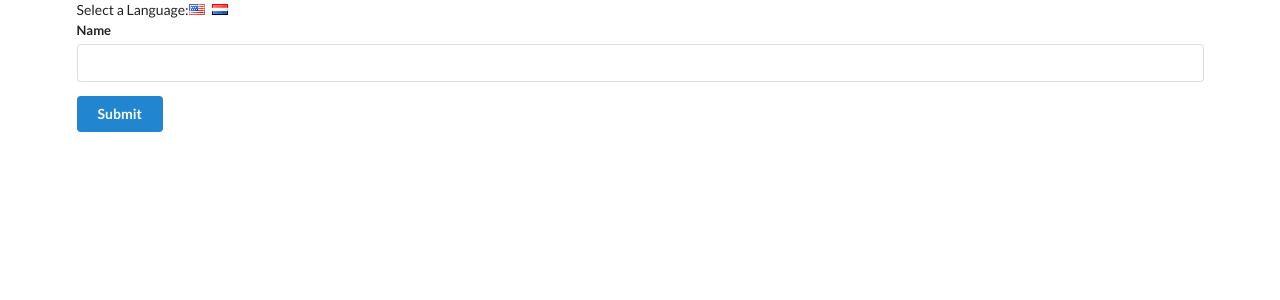
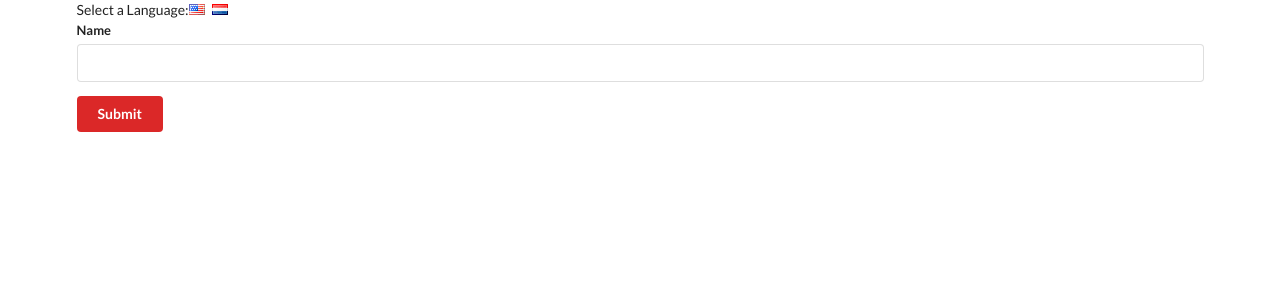
Before and after one commit to builtbyjosh/translate-with-context, a React (Create React App) app: page / in a window 1280 px wide. Shown: the top 300 px of the page. Built offline with nearby package versions, Linux system fonts and the light colour scheme.

Commit message:
implimented another context

```diff
--- a/src/components/App.js
+++ b/src/components/App.js
@@ -1,12 +1,21 @@
 import React, { Component } from 'react'
 import UserCreate from './UserCreate'
 import LanguageContext from '../contexts/LanguageContext'
+import ColorContext from '../contexts/ColorContext'
 
  class App extends Component {
-  state = {language: 'english'}
+  state = {
+    language: 'english',
+    color: 'red'
+  }
 
   onLanguageChange = (language) => {
     this.setState({ language })
+    this.onColorSelect()
+  }
+
+  onColorSelect = () => {
+    this.state.language === 'english' ? this.setState({color: 'primary'}) : this.setState({color: 'red'})
   }
 
   render() {
@@ -18,7 +27,9 @@ import LanguageContext from '../contexts/LanguageContext'
           <i className="flag nl" onClick={() => this.onLanguageChange('dutch')} />
         </div>
         <LanguageContext.Provider value={this.state.language}>
-          <UserCreate />
+          <ColorContext.Provider value={this.state.color}>
+            <UserCreate />
+          </ColorContext.Provider>
         </LanguageContext.Provider>
 
       </div>
--- a/src/components/Button.js
+++ b/src/components/Button.js
@@ -1,5 +1,6 @@
 import React, { Component } from 'react';
 import LanguageContext from '../contexts/LanguageContext';
+import ColorContext from '../contexts/ColorContext';
 
 class Button extends Component {
   renderSubmit(value) {
@@ -7,11 +8,17 @@ class Button extends Component {
   }
   render() {
     return (
-    <button className="ui button primary">
-      <LanguageContext.Consumer>
-        {(value) => this.renderSubmit(value)}
-      </LanguageContext.Consumer>
-    </button>
+      <ColorContext.Consumer>
+      {(color) => (
+        <button className={`ui button ${color}`}>
+          <LanguageContext.Consumer>
+            {(value) => this.renderSubmit(value)}
+          </LanguageContext.Consumer>
+        </button>
+      )}
+
+      </ColorContext.Consumer>
+
     )
   }
 }
--- /dev/null
+++ b/src/contexts/ColorContext.js
@@ -0,0 +1,2 @@
+import React from 'react'
+export default React.createContext()
```
